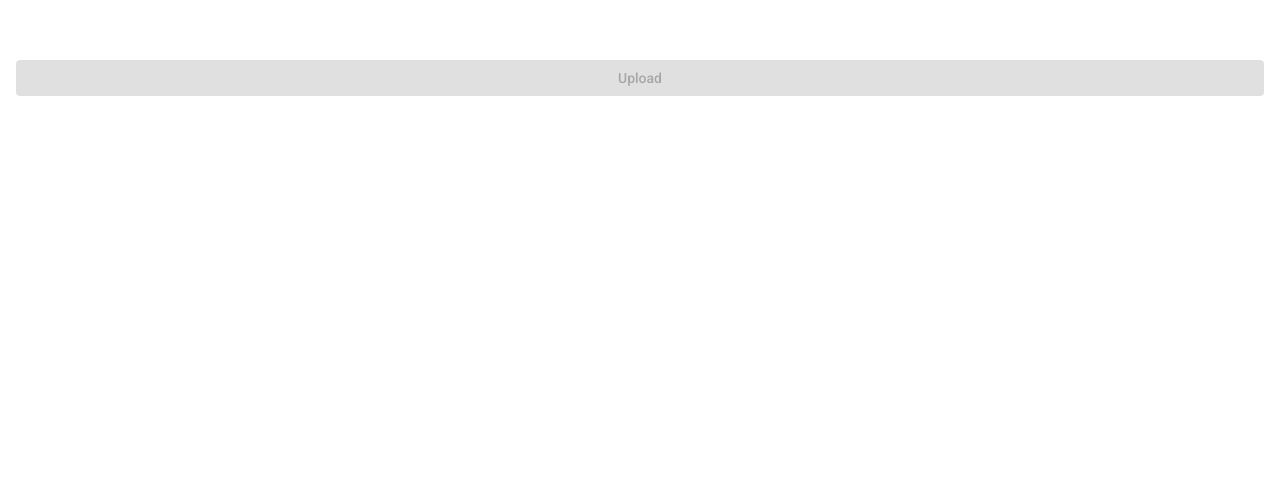
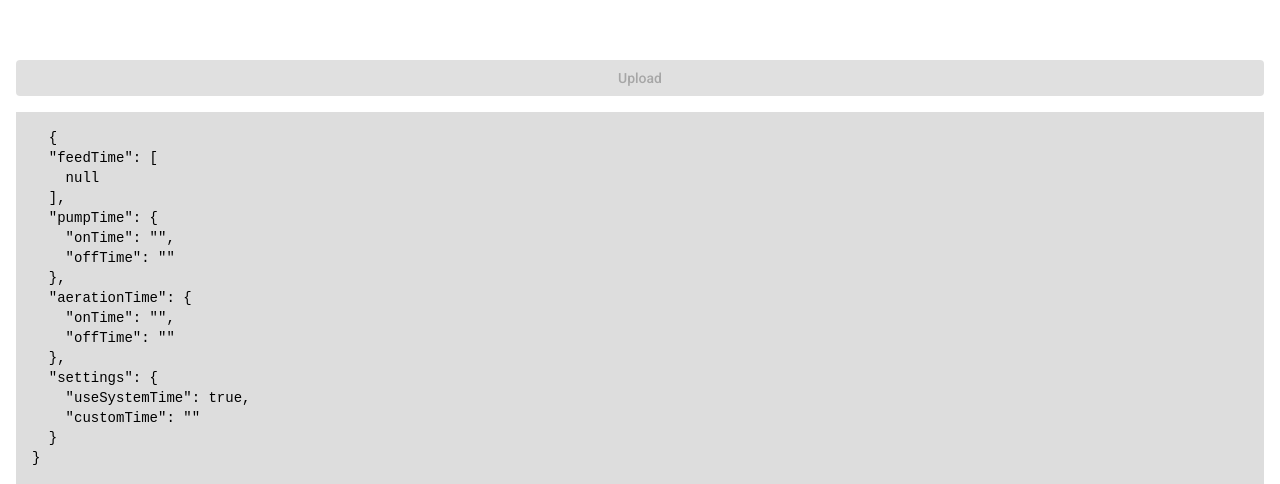
Before and after one commit to B45i/Fish-Feeder-App, an Angular app: page / in a window 1280 px wide. Shown: the part 693-1177 px from the top of the page. Before the commit the page ends 800 px from the top, so only its background shows below. Built offline with nearby package versions, Linux system fonts and the light colour scheme.

Commit message:
json for debugging

```diff
--- a/src/app/feed-on/feed-on.component.html
+++ b/src/app/feed-on/feed-on.component.html
@@ -165,3 +165,8 @@
     Upload
   </button>
 </div>
+
+<!-- For Development Purpose -->
+<pre style="background-color: #ddd; margin: 1rem; padding: 1rem">
+  {{ form.value | json }}
+</pre>
```
